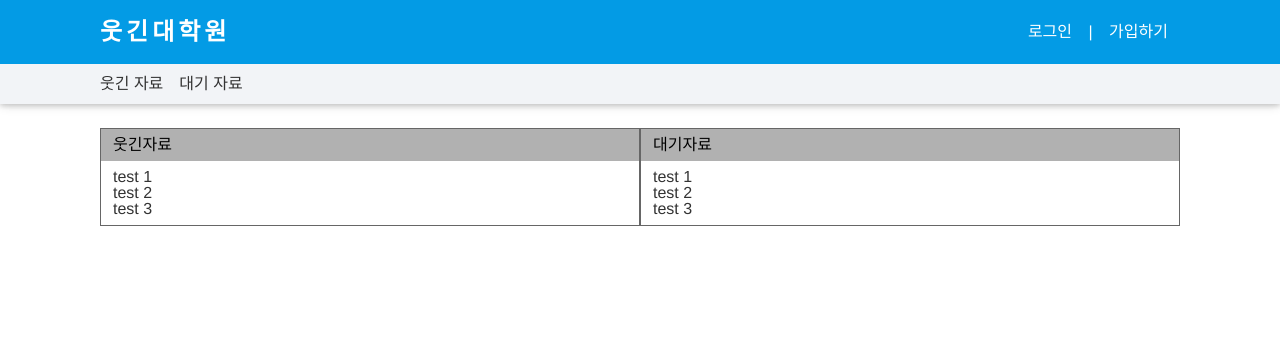
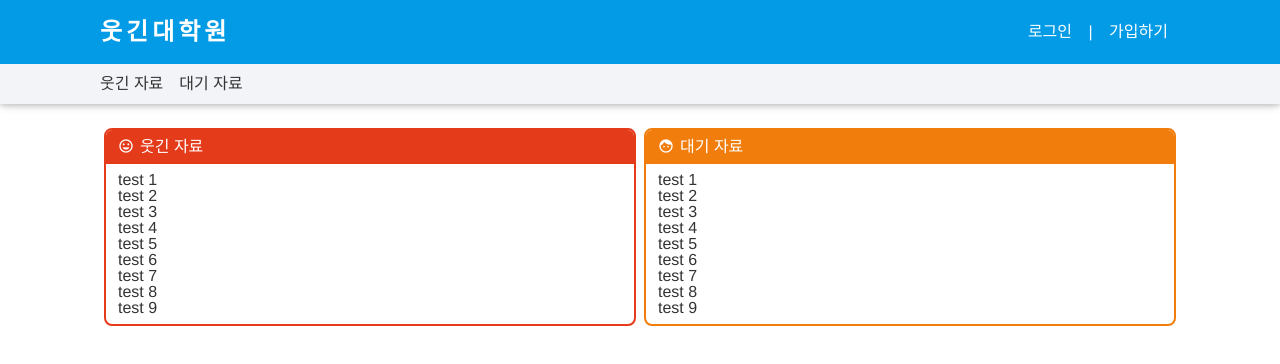
Before and after one commit to humor-grad-school/deprecated-humor-grad-school-web-vue, a Vue app: page /post in a window 1280 px wide. Shown: the top 364 px of the page. Built offline with nearby package versions, Linux system fonts and the light colour scheme.

Commit message:
feat: home board preview

```diff
--- a/src/App.vue
+++ b/src/App.vue
@@ -29,6 +29,7 @@ export default Vue.extend({
   -moz-osx-font-smoothing: grayscale;
   background-color: #fff;
 }
+.material-icons.md-16 { font-size: 16px; }
 .material-icons.md-18 { font-size: 18px; }
 .material-icons.md-24 { font-size: 24px; }
 .material-icons.md-36 { font-size: 36px; }
--- /dev/null
+++ b/src/modules/board-mapper.ts
@@ -0,0 +1,27 @@
+export interface BoardData {
+    icon?: string;
+    title: string;
+    link: string;
+    color: string;
+}
+
+const boards = {
+    humor: {
+        icon: 'tag_faces',
+        title: '웃긴 자료',
+        link: '/board/humor',
+        color: '#e43b1a'
+    },
+    standby: {
+        icon: 'face',
+        title: '대기 자료',
+        link: '/board/standby',
+        color: '#f17d0c'
+    }
+};
+
+export default {
+    getBoard(type: string): BoardData {
+        return boards[type];
+    }
+};
--- a/src/views/components/home/board-preview.vue
+++ b/src/views/components/home/board-preview.vue
@@ -1,12 +1,12 @@
 <template>
     <div class="board-preview">
-        <preview-frame>
+        <preview-frame :color="color">
             <h3 slot="header">
-                <i v-if="icon" class="material-icons md-36">{{ icon }}</i>
-                {{ title }}
+                <i v-if="icon" class="material-icons md-16">{{ icon }}</i>
+                <router-link :to="link" class="title">{{ title }}</router-link>
             </h3>
-            <div v-if="loading">
-                loading...
+            <div class="loading" v-if="loading">
+                <spinner />
             </div>
             <ul v-else>
                 <li v-for="item in items" :key="item">
@@ -19,21 +19,19 @@
 
 <script lang="ts">
 import Vue from 'vue';
+import Spinner from '@/views/common/spinner.vue';
 import PreviewFrame from './preview-frame.vue';
+import BoardMapper, { BoardData } from '@/modules/board-mapper.ts';
 
 export default Vue.extend({
-    components: { PreviewFrame },
+    components: { Spinner, PreviewFrame },
     props: {
-        icon: String,
-        title: {
-            type: String,
-            default: 'Untitled'
-        }
+        type: String
     },
     data() {
         return {
             loading: true,
-            items: ['test 1', 'test 2', 'test 3']
+            items: ['test 1', 'test 2', 'test 3', 'test 4', 'test 5', 'test 6', 'test 7', 'test 8', 'test 9']
         };
     },
     beforeMount() {
@@ -42,12 +40,37 @@ export default Vue.extend({
             this.loading = false;
         }, 1000);
     },
-    computed: {}
+    computed: {
+        boardData(): BoardData {
+            return BoardMapper.getBoard(this.type);
+        },
+        icon(): string {
+            return this.boardData.icon;
+        },
+        title(): string {
+            return this.boardData.title;
+        },
+        link(): string {
+            return this.boardData.link;
+        },
+        color(): string {
+            return this.boardData.color;
+        }
+    }
 });
 </script>
 
 <style scoped>
-.board-preview {
-    float: left;
+.loading {
+    text-align: center;
+    height: 300px;
+    line-height: 350px;
+}
+.title {
+    color: #ffffff;
+    padding-left: 6px;
+    position: relative;
+    top: -2px;
+    text-decoration: none;
 }
 </style>
--- a/src/views/components/home/preview-frame.vue
+++ b/src/views/components/home/preview-frame.vue
@@ -1,6 +1,6 @@
 <template>
-    <div class="preview-frame">
-        <div class="frame-header">
+    <div class="preview-frame" :style="{ borderColor: this.color }">
+        <div class="frame-header" :style="{ backgroundColor: this.color }">
             <slot name="header"></slot>
         </div>
         <div class="frame-body">
@@ -9,16 +9,33 @@
     </div>
 </template>
 
+<script lang="ts">
+import Vue from 'vue'
+export default Vue.extend({
+    props: {
+        color: {
+            type: String,
+            default: '#b1b1b1'
+        }
+    }
+});
+</script>
+
 <style scoped>
 .preview-frame {
-    border: 1px solid #666666;
+    overflow: hidden;
+    border-radius: 8px;
+    border: 2px solid;
 }
 .frame-header {
-    background-color: #b1b1b1;
     padding: 8px 12px;
+    padding-bottom: 6px;
+    height: 20px;
+    color: #fff;
+    font-weight: 500;
+    line-height: 20px;
 }
 .frame-body {
-    background-color: #ffffff;
     padding: 8px 12px;
 }
 </style>
--- a/src/views/pages/home.vue
+++ b/src/views/pages/home.vue
@@ -1,7 +1,11 @@
 <template>
     <div class="home">
-        <board-preview title="웃긴자료"></board-preview>
-        <board-preview title="대기자료"></board-preview>
+        <div class="board-preview-wrap">
+            <board-preview type="humor"></board-preview>
+        </div>
+        <div class="board-preview-wrap">
+            <board-preview type="standby"></board-preview>
+        </div>
     </div>
 </template>
 
@@ -16,7 +20,10 @@ export default Vue.extend({
 </script>
 
 <style>
-.board-preview {
+.board-preview-wrap {
+    float: left;
     width: 50%;
+    padding: 0 4px;
+    box-sizing: border-box;
 }
 </style>
```
